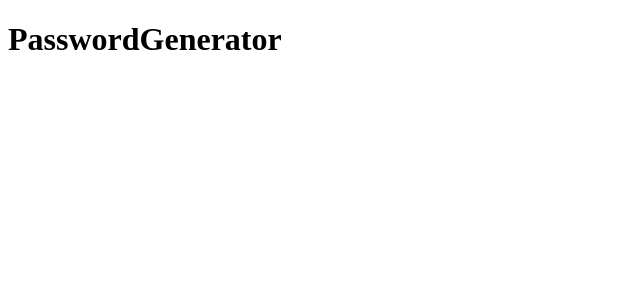
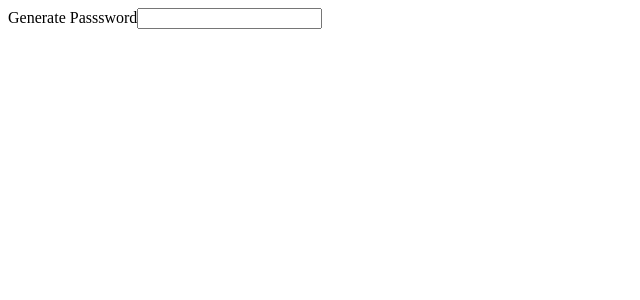
Before and after one commit to abhhishek-git/angular-PasswordGenerator, an Angular app: page / in a window 1280 px wide. Shown: the top 300 px of the page, without its empty margins (0-640 px from the left). Built offline with nearby package versions, Linux system fonts and the light colour scheme.

Commit message:
initial commit

```diff
--- a/angular.json
+++ b/angular.json
@@ -124,5 +124,8 @@
       }
     }
   },
-  "defaultProject": "PasswordGenerator"
+  "defaultProject": "PasswordGenerator",
+  "cli": {
+    "analytics": false
+  }
 }
--- a/src/app/app.component.html
+++ b/src/app/app.component.html
@@ -1 +1,2 @@
-<h1>PasswordGenerator</h1>
+<label>Generate Passsword</label>
+<input/>
```
